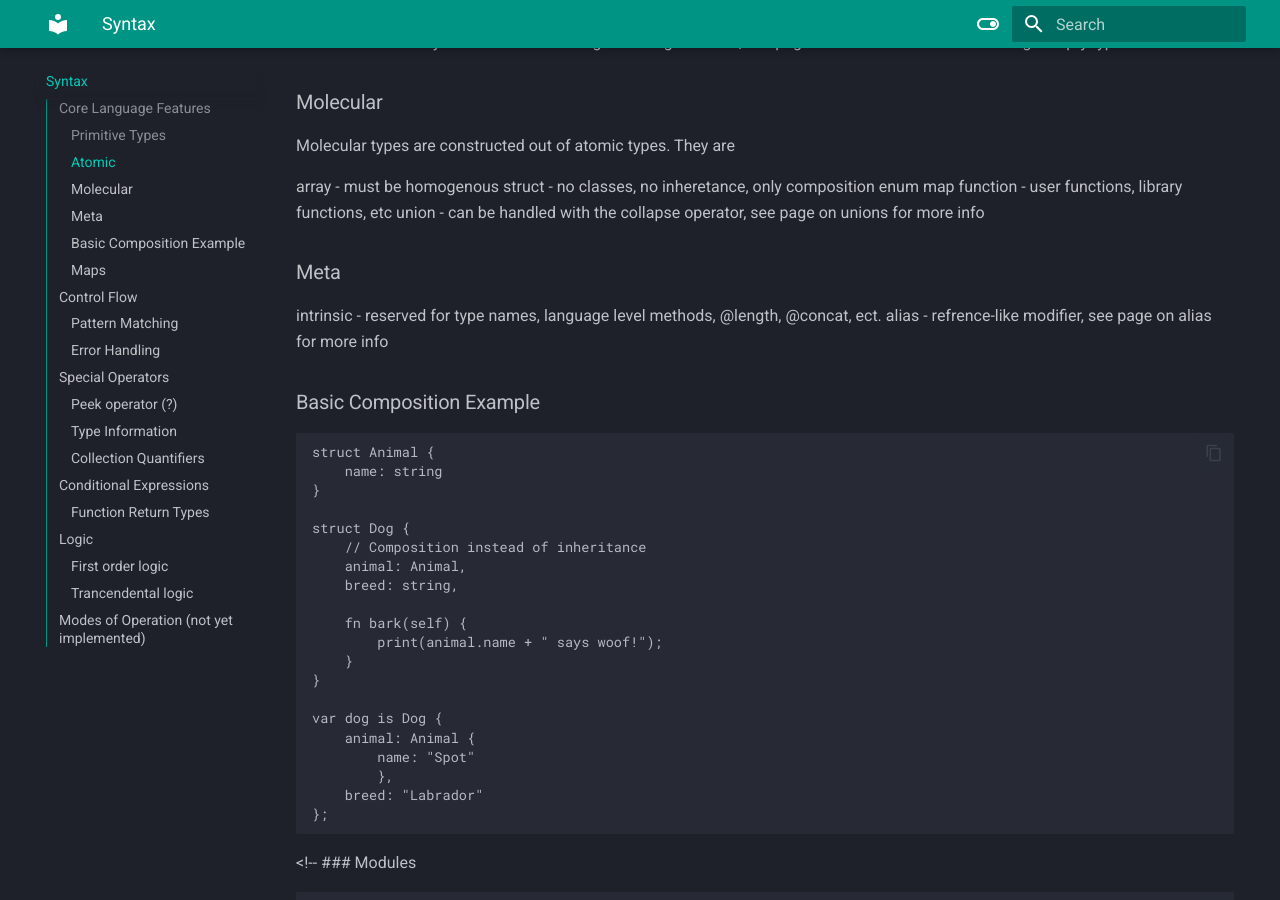
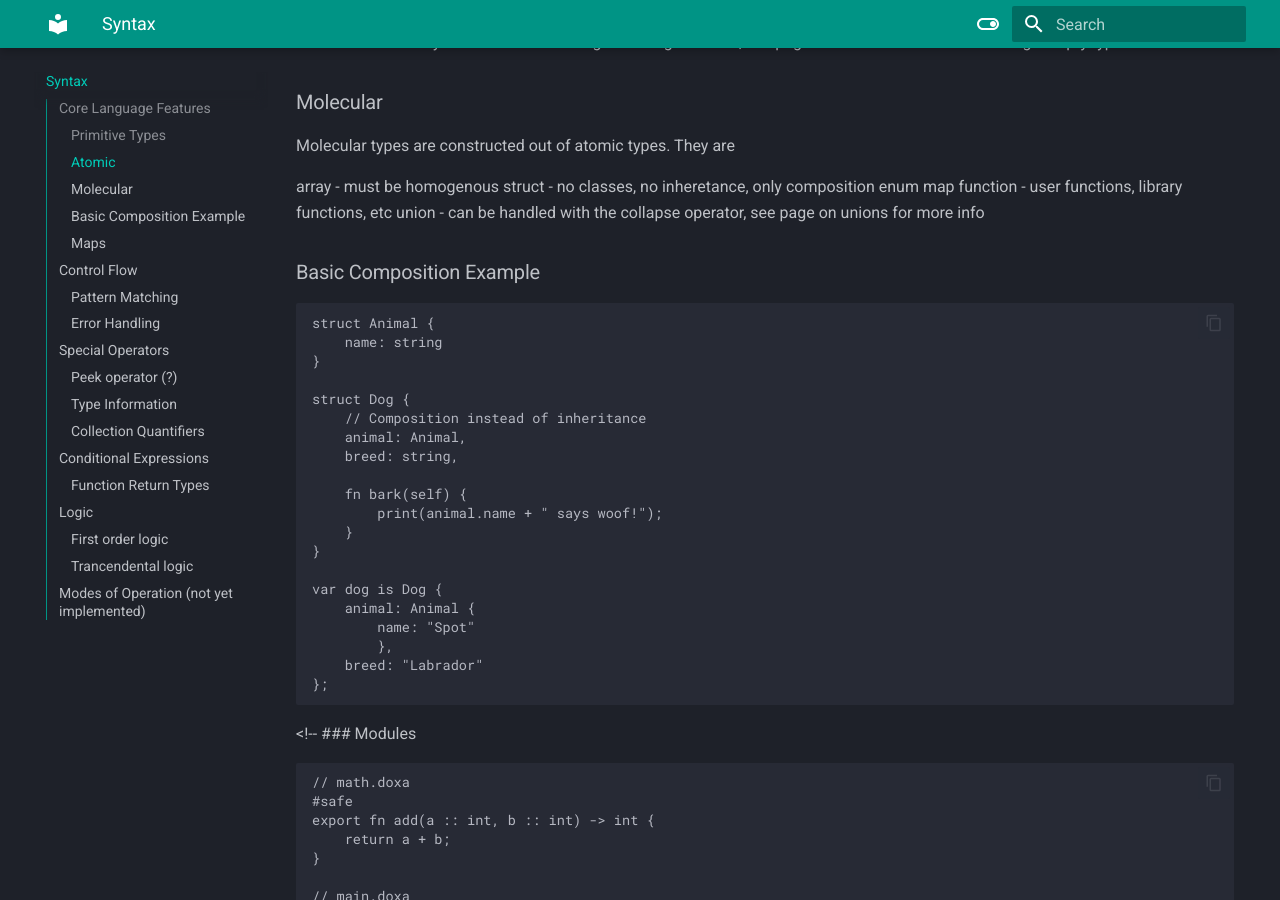
Before and after one commit to mirror-shades/doxa, an MkDocs documentation site: the page built from docs/syntax.md, in a window 1280 px wide and 900 px high, scrolled down 492 px. Built offline with MkDocs 1.6.1 and Material for MkDocs 9.7.7, drawn with Linux system fonts in a browser that asks for light colours.

Commit message:
clairified some stuff

```diff
--- a/docs/syntax.md
+++ b/docs/syntax.md
@@ -27,11 +27,6 @@ enum
 map
 function - user functions, library functions, etc
 union - can be handled with the collapse operator, see page on unions for more info
-
-### Meta
-
-intrinsic - reserved for type names, language level methods, @length, @concat, ect.
-alias - refrence-like modifier, see page on alias for more info
 
 ### Basic Composition Example
 
```
